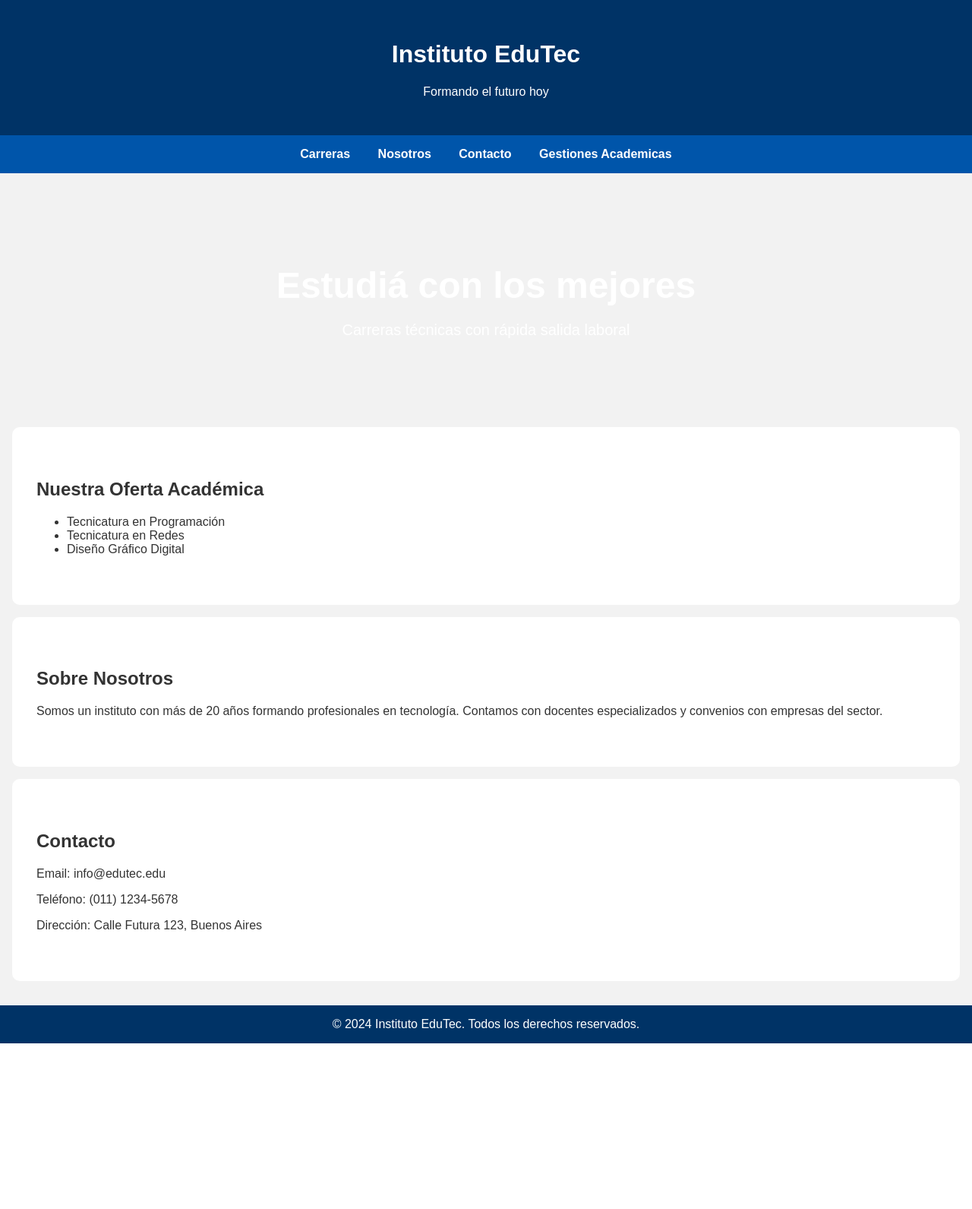
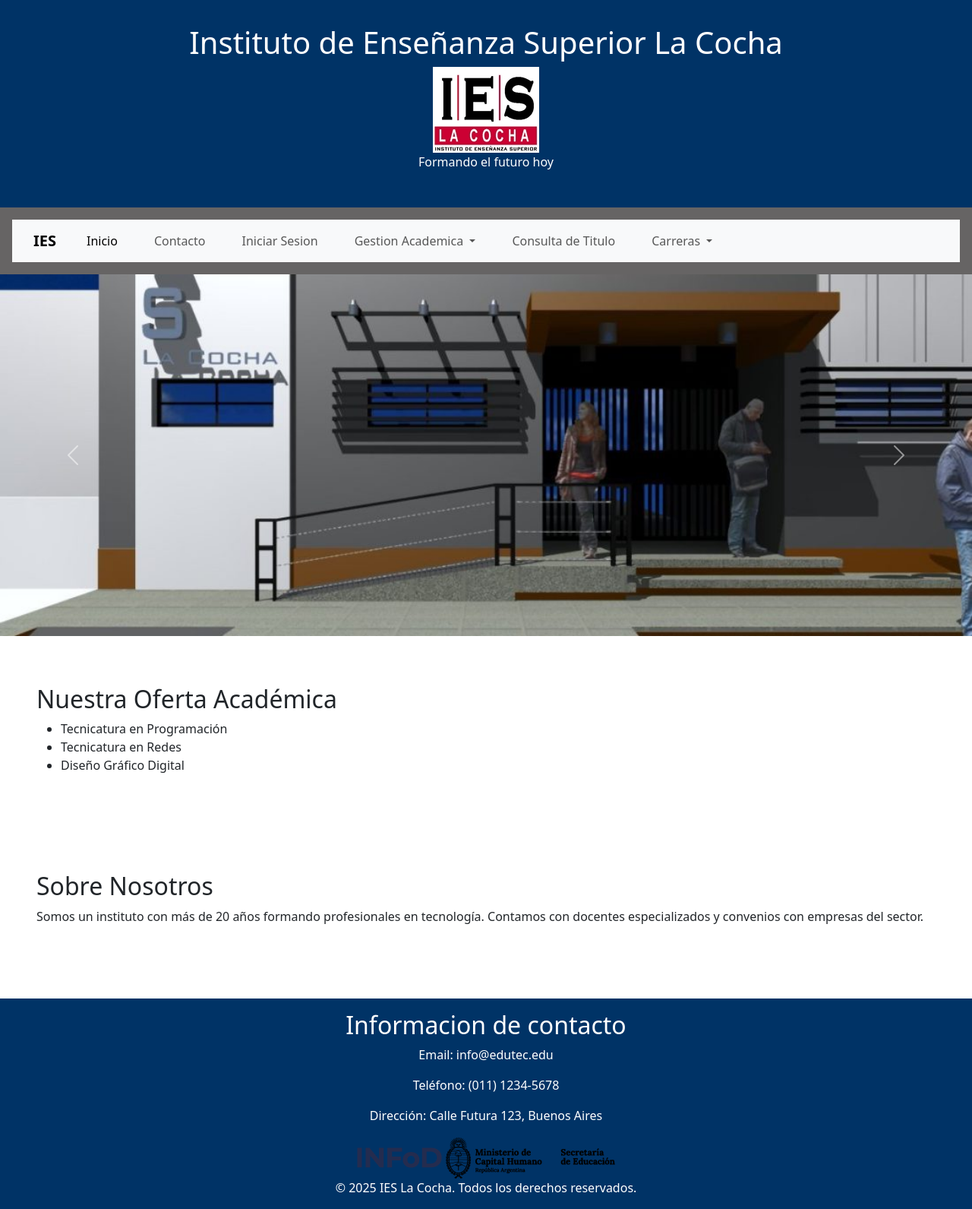
Before and after one commit to ejow78/proyectoFinal, a PHP site: page / in a window 1280 px wide. Shown: the whole page at 76% size. Before the commit the page ends 1373 px from the top, so only its background shows below. Run offline with PHP 8.4, Linux system fonts and the light colour scheme; some libraries are stand-ins or nearby versions.

Commit message:
Base Actualizada 1

```diff
--- a/index.html
+++ b/index.html
@@ -3,26 +3,87 @@
 <head>
   <meta charset="UTF-8">
   <meta name="viewport" content="width=device-width, initial-scale=1.0">
-  <title>Instituto EduTec</title>
+  <title>IES La Cocha</title>
   <link rel="stylesheet" href="styles.css">
 </head>
 <body>
 
   <header>
-    <h1>Instituto EduTec</h1>
+    <h1>Instituto de Enseñanza Superior La Cocha</h1>
+    <img src="assets/img/LOGOIES.png">
     <p>Formando el futuro hoy</p>
   </header>
+<section class="menu">
+  <nav class="navbar navbar-expand-lg bg-body-tertiary">
+  <div class="container-fluid">
+    <a class="navbar-brand" href="#">IES</a>
+    <button class="navbar-toggler" type="button" data-bs-toggle="collapse" data-bs-target="#navbarSupportedContent" aria-controls="navbarSupportedContent" aria-expanded="false" aria-label="Toggle navigation">
+      <span class="navbar-toggler-icon"></span>
+    </button>
+    <div class="collapse navbar-collapse" id="navbarSupportedContent">
+      <ul class="navbar-nav me-auto mb-2 mb-lg-0">
+        <li class="nav-item">
+          <a class="nav-link active" aria-current="page" href="#">Inicio</a>
+        </li>
+        <li class="nav-item">
+          <a class="nav-link" href="#">Contacto</a>
+        </li>
+        <li class="nav-item">
+          <a class="nav-link" href="#">Iniciar Sesion</a>
+        </li>
+          <li class="nav-item dropdown">
+          <a class="nav-link dropdown-toggle" href="#" role="button" data-bs-toggle="dropdown" aria-expanded="false">
+           Gestion Academica
+          </a>
+          <ul class="dropdown-menu">
+            <li><a class="dropdown-item" href="#">Pre-Inscripcion</a></li>
+            <li><a class="dropdown-item" href="#">Formularios</a></li>
+            <li><a class="dropdown-item" href="#">Fechas Examenes </a></li>
+          </ul>
+          <li class="nav-item">
+          <a class="nav-link" href="http://titulos.educaciontuc.gov.ar:88/consultaonline.aspx"target="blank">Consulta de Titulo</a>
+        </li>
+        <li class="nav-item dropdown">
+          <a class="nav-link dropdown-toggle" href="#" role="button" data-bs-toggle="dropdown" aria-expanded="false">
+           Carreras
+          </a>
+          <ul class="dropdown-menu">
+            <li><a class="dropdown-item" href="#">Profesor/a de Educación Secundaria en Historia</a></li>
+            <li><a class="dropdown-item" href="#">Matematicas</a></li>
+            <li><a class="dropdown-item" href="#">Gestion AGROPECUARIA</a></li>
+            <li><a class="dropdown-item" href="#">Software</a></li>
+            <li><a class="dropdown-item" href="#">Agroindustria</a></li>
+          </ul>
+        </li>
+      </ul>
+    </div>
+  </div>
+</nav>
+</section>
 
-  <nav>
-    <a href="#oferta">Carreras</a>
-    <a href="#nosotros">Nosotros</a>
-    <a href="#contacto">Contacto</a>
-    <a href="#contacto">Gestiones Academicas    </a>
-  </nav>
+  <section class="Carrusel">
+<div id="carouselExampleInterval" class="carousel slide" data-bs-ride="true">
+  <div class="carousel-inner">
+    <div class="carousel-item active" data-bs-interval="3000">
+      <img src="assets/img/carrusel1.jpg" class="d-block w-100" alt="...">
+    </div>
+    <div class="carousel-item" data-bs-interval="3000">
+      <img src="assets/img/carrusel2.png"class="d-block w-100" alt="...">
+    </div>
+    <div class="carousel-item" data-bs-interval="3000">
+      <img src="assets/img/carrusel1.jpg" class="d-block w-100" alt="...">
 
-  <section class="hero">
-    <h1>Estudiá con los mejores</h1>
-    <p>Carreras técnicas con rápida salida laboral</p>
+    </div>
+  </div>
+<button class="carousel-control-prev" type="button" data-bs-target="#carouselExampleInterval" data-bs-slide="prev">
+ <span class="carousel-control-prev-icon" aria-hidden="true"></span>
+<span class="visually-hidden">Previous</span>
+</button>
+<button class="carousel-control-next" type="button" data-bs-target="#carouselExampleInterval" data-bs-slide="next">
+<span class="carousel-control-next-icon" aria-hidden="true"></span>
+<span class="visually-hidden">Next</span>
+</button>
+</div>
   </section>
 
   <section class="section" id="oferta">
@@ -39,16 +100,20 @@
     <p>Somos un instituto con más de 20 años formando profesionales en tecnología. Contamos con docentes especializados y convenios con empresas del sector.</p>
   </section>
 
-  <section class="section" id="contacto">
-    <h2>Contacto</h2>
+  <footer class="footer">
+     <section>
+    <h2>Informacion de contacto</h2>
     <p>Email: info@edutec.edu</p>
     <p>Teléfono: (011) 1234-5678</p>
     <p>Dirección: Calle Futura 123, Buenos Aires</p>
+    <img src="assets/img/logo_infod.png">
+    <img src="assets/img/logo_ministerio.png">
+
   </section>
 
-  <footer class="footer">
-    &copy; 2024 Instituto EduTec. Todos los derechos reservados.
+    &copy; 2025 IES La Cocha. Todos los derechos reservados.
   </footer>
-
+<link href="https://cdn.jsdelivr.net/npm/bootstrap@5.3.7/dist/css/bootstrap.min.css" rel="stylesheet" integrity="sha384-LN+7fdVzj6u52u30Kp6M/trliBMCMKTyK833zpbD+pXdCLuTusPj697FH4R/5mcr" crossorigin="anonymous">
+<script src="https://cdn.jsdelivr.net/npm/bootstrap@5.3.7/dist/js/bootstrap.bundle.min.js" integrity="sha384-ndDqU0Gzau9qJ1lfW4pNLlhNTkCfHzAVBReH9diLvGRem5+R9g2FzA8ZGN954O5Q" crossorigin="anonymous"></script>
 </body>
 </html>
--- a/styles.css
+++ b/styles.css
@@ -13,8 +13,8 @@ body {
     text-align: center;
   }
 
-  nav {
-    background: #0055aa;
+  .menu {
+    background: #666464;
     padding: 1rem;
     text-align: center;
   }
```
Also changed, not shown: assets/img/LOGOIES.png (added), assets/img/carrusel1.jpg (added), assets/img/carrusel2.png (added), assets/img/logo_infod.png (added), assets/img/logo_ministerio.png (added), assets/img/logosecretaria.png (added).
